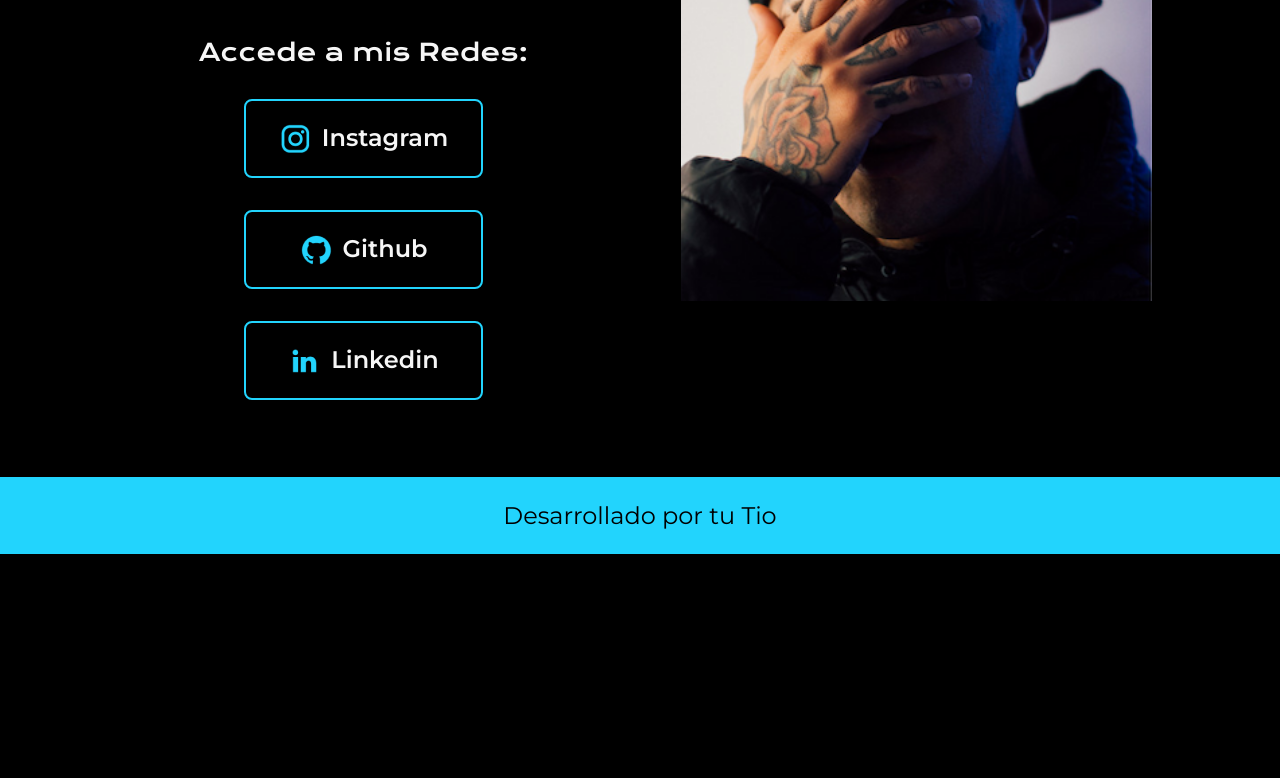
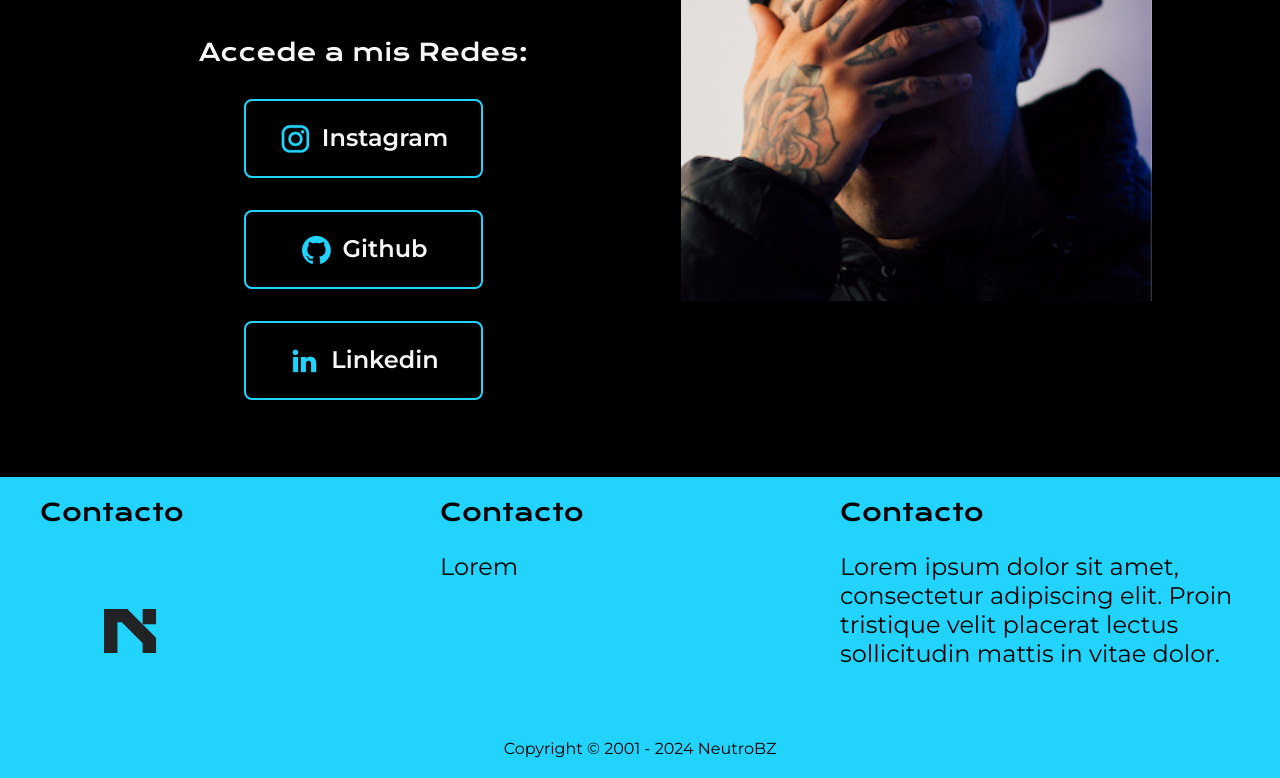
Before and after one commit to NeutroBZ/portafolio, a plain HTML site: page index.html in a window 1280 px wide. Shown: the part 499-1277 px from the top of the page. Before the commit the page ends 1053 px from the top, so only its background shows below. Drawn offline with nearby package versions, Linux system fonts and the light colour scheme.

Commit message:
Creeando Footer

```diff
--- a/index.html
+++ b/index.html
@@ -29,15 +29,37 @@
                 </p>
                 <div class="presentacion_enlaces">
                     <h2 class="presentacion_enlaces_subtitulo">Accede a mis Redes:</h2>
-                    <a class="presentacion_enlaces_link" href="#"><img src="./assets/instagram.png">Instagram</a>
-                    <a class="presentacion_enlaces_link" href="#"><img src="./assets/github.png">Github</a>
+                    <a class="presentacion_enlaces_link" href="https://www.instagram.com/david_chisse_baez/" target="_blank"><img src="./assets/instagram.png">Instagram</a>
+                    <a class="presentacion_enlaces_link" href="https://github.com/NeutroBZ" target="_blank"><img src="./assets/github.png">Github</a>
                     <a class="presentacion_enlaces_link" href="#"><img src="./assets/linkedin.png">Linkedin</a>
                 </div>
             </section>
             <img class="presentacion_imagen" src="./assets/Neutro.png" alt="Imagen de David">
         </main>
-    <footer class="footer">
-        <p>Desarrollado por tu Tio</p>
-    </footer>
+        <footer>
+            <div class="footer-container">
+                <div class="footer-section">
+                    <h3 class="footer_titulo">Contacto</h3>
+                  <img class="contenido_footer" src="./assets/Logo.webp" alt="Logo Neutro">
+                </div>
+                <div class="footer-section">
+                    <h3 class="footer_titulo">Contacto</h3>
+                    <p class="contenido_footer">Lorem
+                    </p>
+                </div>
+                <div class="footer-section">
+                    <h3 class="footer_titulo">Contacto</h3>
+                   <p class="contenido_footer">
+                    Lorem ipsum dolor sit amet, consectetur adipiscing elit. Proin tristique velit placerat
+                    lectus sollicitudin mattis in vitae dolor.
+                   </p>
+                </div>
+            </div>
+            <div class="footer_section_copyright">
+                <p class="footer_copyright_contenido">
+                    Copyright © 2001 - 2024 NeutroBZ
+                </p>
+            </div>
+        </footer>
 </body>
 </html>
--- a/styles/style.css
+++ b/styles/style.css
@@ -93,15 +93,48 @@ body{
 .presentacion_imagen{
     width: 50%;
 }
-.footer{
+footer {
     background-color: var(--color-terciario);
-    padding: 24px;
     color: var(--color-primario);
-    text-align: center;
-    font-family: var(--fuente-montserrat);
+    padding: 20px 0;
+}
+
+.footer-container {
+    display: flex;
+    justify-content: space-between;
+    max-width: 1200px;
+    margin: 0 auto;
+}
+
+.footer-section {
+    flex: 1;
+    min-height: 150px;
+}
+
+.footer-section h3 {
+    margin-bottom: 15px;
+    padding-bottom: 10px;
+}
+.footer_titulo{
+    font-family: var(--fuente-krona);
     font-size: 1.5rem;
     font-weight: 400;
+    text-align: left;
 }
+.contenido_footer{
+    font-size: 1.5rem;
+    font-family: var(--fuente-montserrat);
+    text-align: left;
+}
+.footer_section_copyright{
+    padding-top: 2%;
+}
+.footer_copyright_contenido{
+    font-size: 1rem;
+    font-family: var(--fuente-montserrat);
+    text-align: center;
+}
+
 
 @media (max-width: 1200px){
     .header{
@@ -117,4 +150,7 @@ body{
     .presentacion_contenido{
         width: auto;
     }
+    .footer{
+        padding: 0%;
+    }
 }
```
Also changed, not shown: abouts.html (+28 -2 lines), assets/Logo.webp (added).
